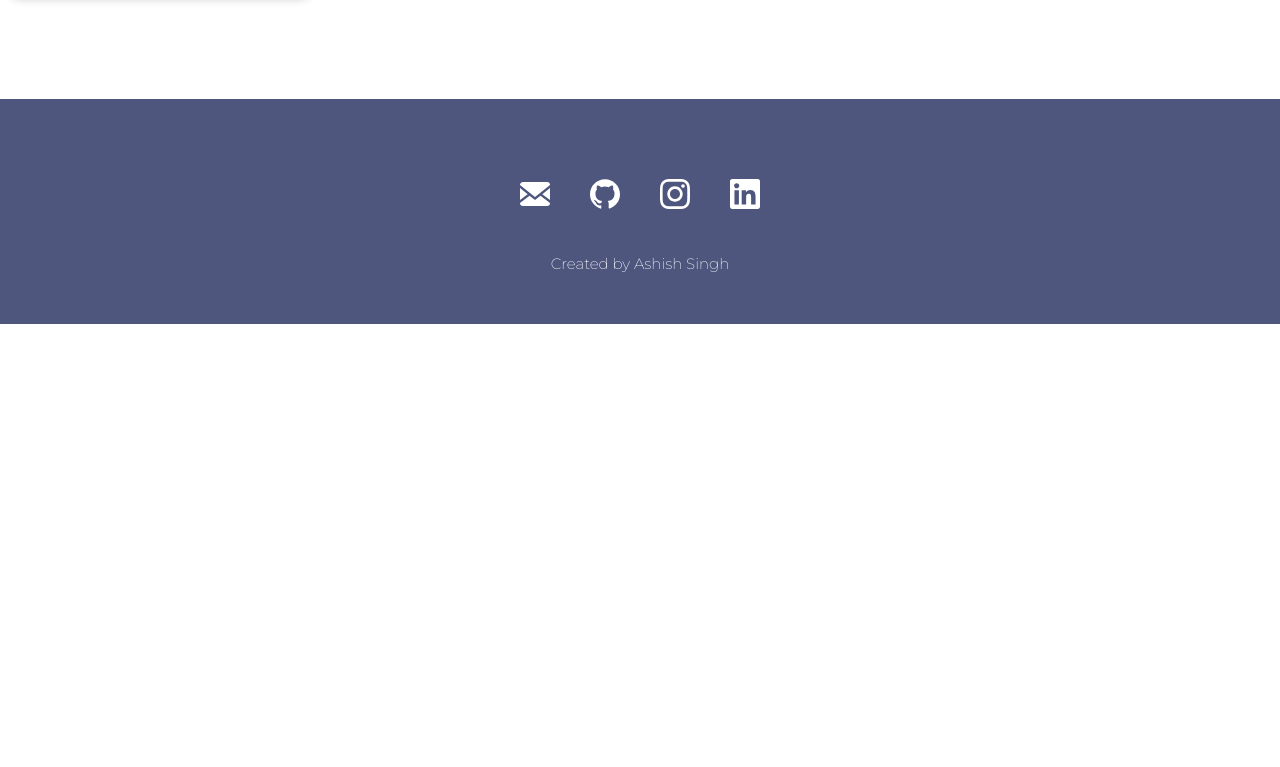
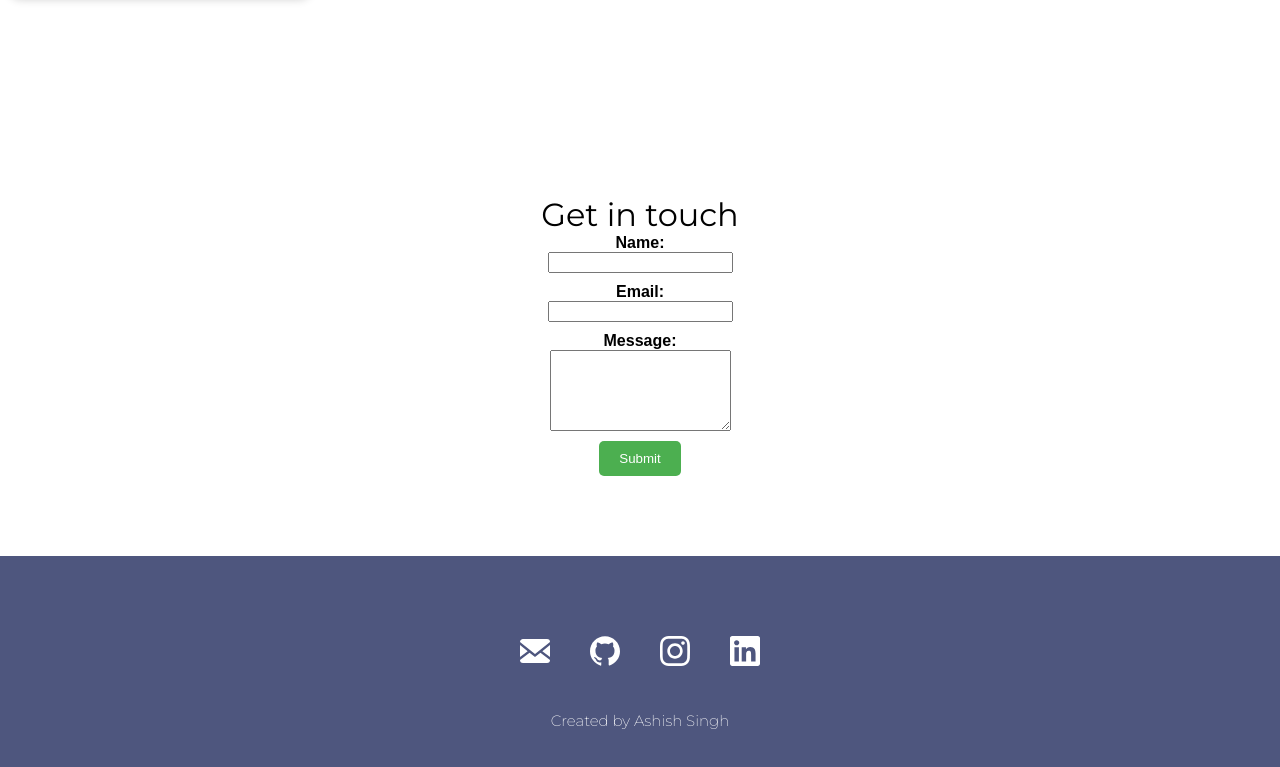
Before and after one commit to Ashish-NIT-Goa/my_portfolio, a React (Vite) app: page / in a window 1280 px wide. Shown: the part 2518-3285 px from the top of the page. Before the commit the page ends 2842 px from the top, so only its background shows below. Built offline with nearby package versions, Linux system fonts and the light colour scheme.

Commit message:
Add get in touch section

```diff
--- a/src/App.jsx
+++ b/src/App.jsx
@@ -13,6 +13,7 @@ import Home from "./Components/Home";
 import Portfolio from "./Components/Portfolio";
 
 import "./styles.css";
+import GetInTouch from "./Components/GetInTouch";
 
 /**
  * This object represents your information. The project is set so that you
@@ -45,6 +46,7 @@ const App = () => {
       <Home name={siteProps.name} title={siteProps.title} />
       <About />
       <Portfolio />
+      <GetInTouch />
       <Footer {...siteProps} primaryColor={primaryColor} secondaryColor={secondaryColor} />
     </div>
   );
--- /dev/null
+++ b/src/Components/GetInTouch.jsx
@@ -0,0 +1,28 @@
+import React from "react";
+
+const GetInTouch = () => {
+  return (
+    <section className="padding" id="get-in-touch">
+      <h2 style={{ textAlign: "center" }}>Get in touch</h2>
+      <form style={{ display: "flex", flexDirection: "column", alignItems: "center" }} action="https://formsubmit.co/ba41da6c67d91268a736dff7695f290a" method="POST">
+        <label htmlFor="name" style={{ fontWeight: "bold", fontSize: "16px", fontFamily: "Arial" }}>
+          Name:
+        </label>
+        <input type="text" id="name" name="name" style={{ marginBottom: "10px" }} />
+        <label htmlFor="email" style={{ fontWeight: "bold", fontSize: "16px", fontFamily: "Arial" }}>
+          Email:
+        </label>
+        <input type="email" id="email" name="email" style={{ marginBottom: "10px" }} />
+        <label htmlFor="message" style={{ fontWeight: "bold", fontSize: "16px", fontFamily: "Arial" }}>
+          Message:
+        </label>
+        <textarea id="message" name="message" rows="5" style={{ marginBottom: "10px" }}></textarea>
+        <button type="submit" style={{ backgroundColor: "#4CAF50", color: "white", padding: "10px 20px", border: "none", borderRadius: "5px", cursor: "pointer" }}>
+          Submit
+        </button>
+      </form>
+    </section>
+  );
+};
+
+export default GetInTouch;
```
